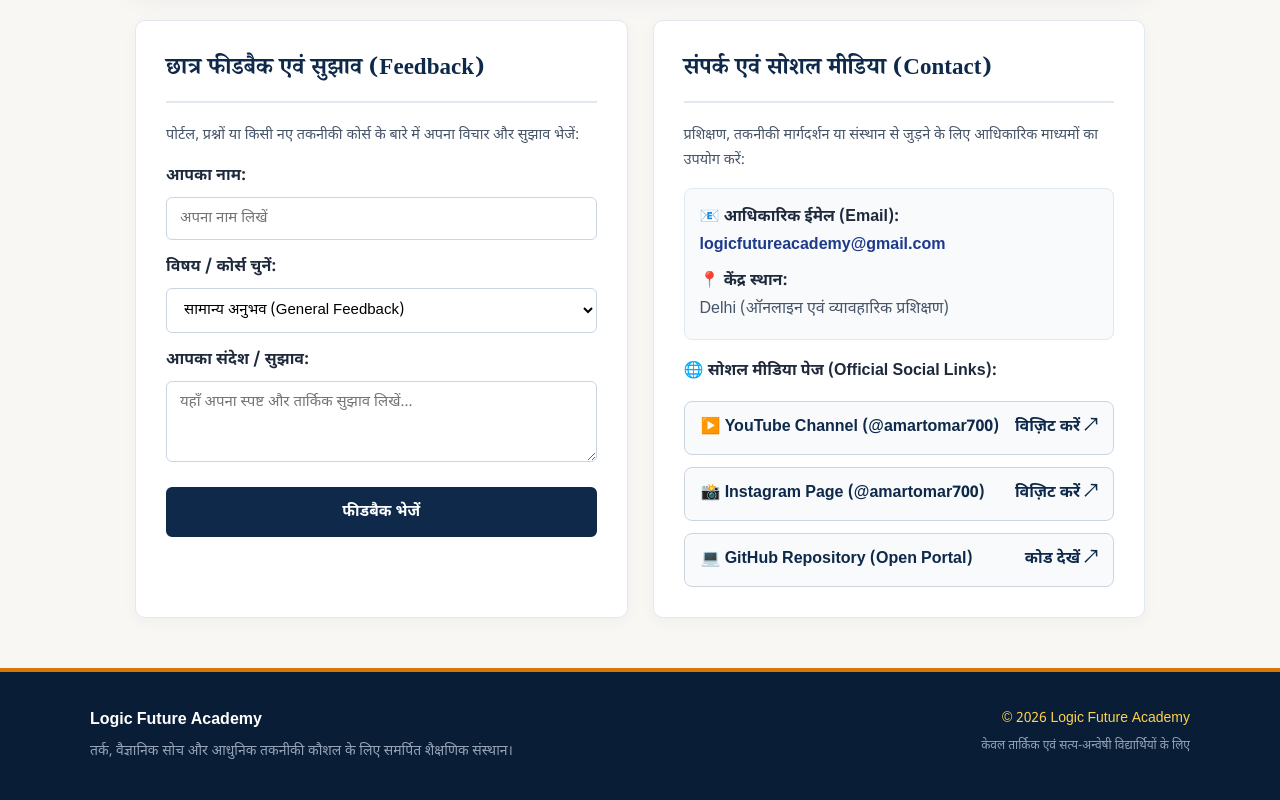
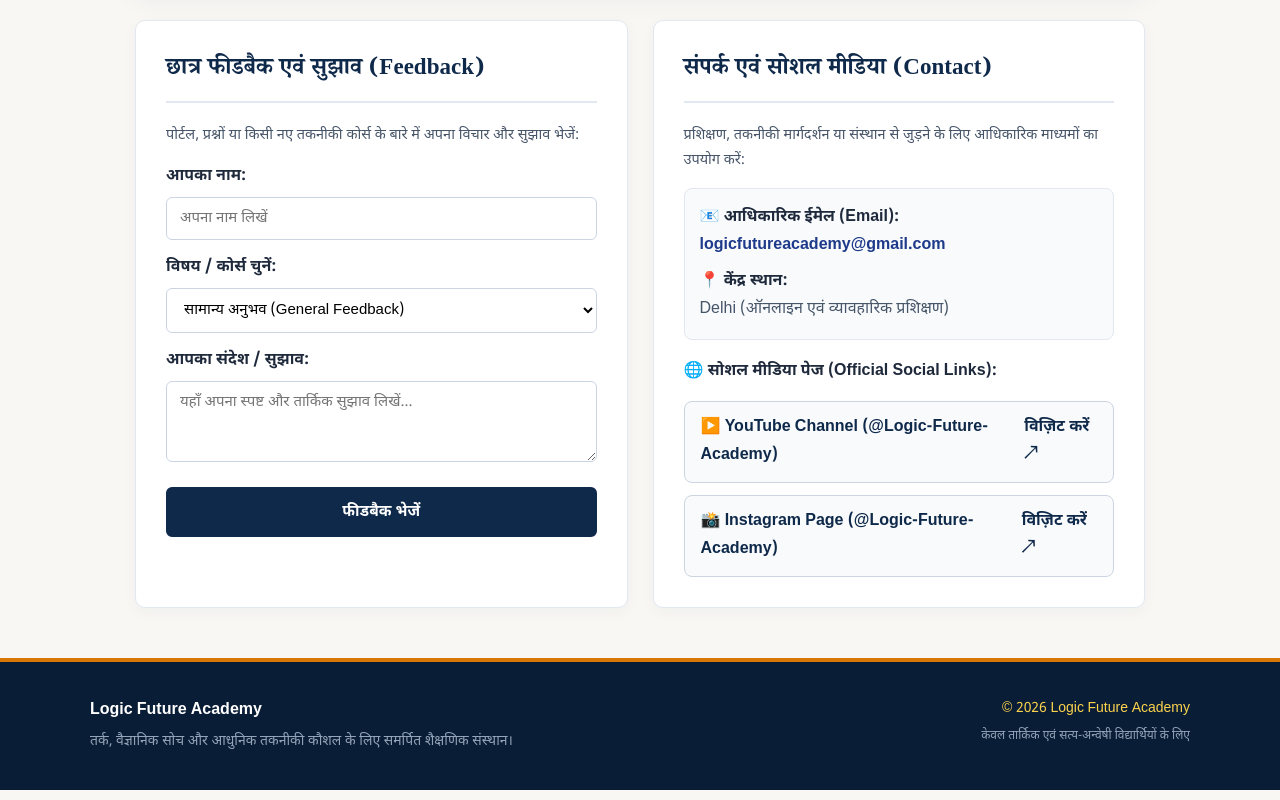
Before and after one commit to amartomar700/Logic-Future-Academy, a plain HTML site: page index.html in a window 1280 px wide. Shown: the part 3238-4038 px from the top of the page. Drawn offline with Linux system fonts and the light colour scheme.

Commit message:
Update index.html

```diff
--- a/index.html
+++ b/index.html
@@ -813,18 +813,16 @@
 
                 <strong>🌐 सोशल मीडिया पेज (Official Social Links):</strong>
                 <div class="social-links-list">
-                    <a href="https://www.youtube.com/@amartomar700" target="_blank" rel="noopener" class="social-btn">
-                        <span>▶️ YouTube Channel (@amartomar700)</span>
+                    <a href="https://www.youtube.com/@Logic-Future-Academy" target="_blank" rel="noopener" class="social-btn">
+                        <span>▶️ YouTube Channel (@Logic-Future-Academy)</span>
                         <span>विज़िट करें ↗</span>
                     </a>
                     <a href="https://www.instagram.com/amartomar700" target="_blank" rel="noopener" class="social-btn">
-                        <span>📸 Instagram Page (@amartomar700)</span>
+                        <span>📸 Instagram Page (@Logic-Future-Academy)</span>
                         <span>विज़िट करें ↗</span>
                     </a>
-                    <a href="https://github.com/amartomar700/Logic-Future-Academy" target="_blank" rel="noopener" class="social-btn">
-                        <span>💻 GitHub Repository (Open Portal)</span>
-                        <span>कोड देखें ↗</span>
-                    </a>
+
+                                           </a>
                 </div>
             </section>
 
```
